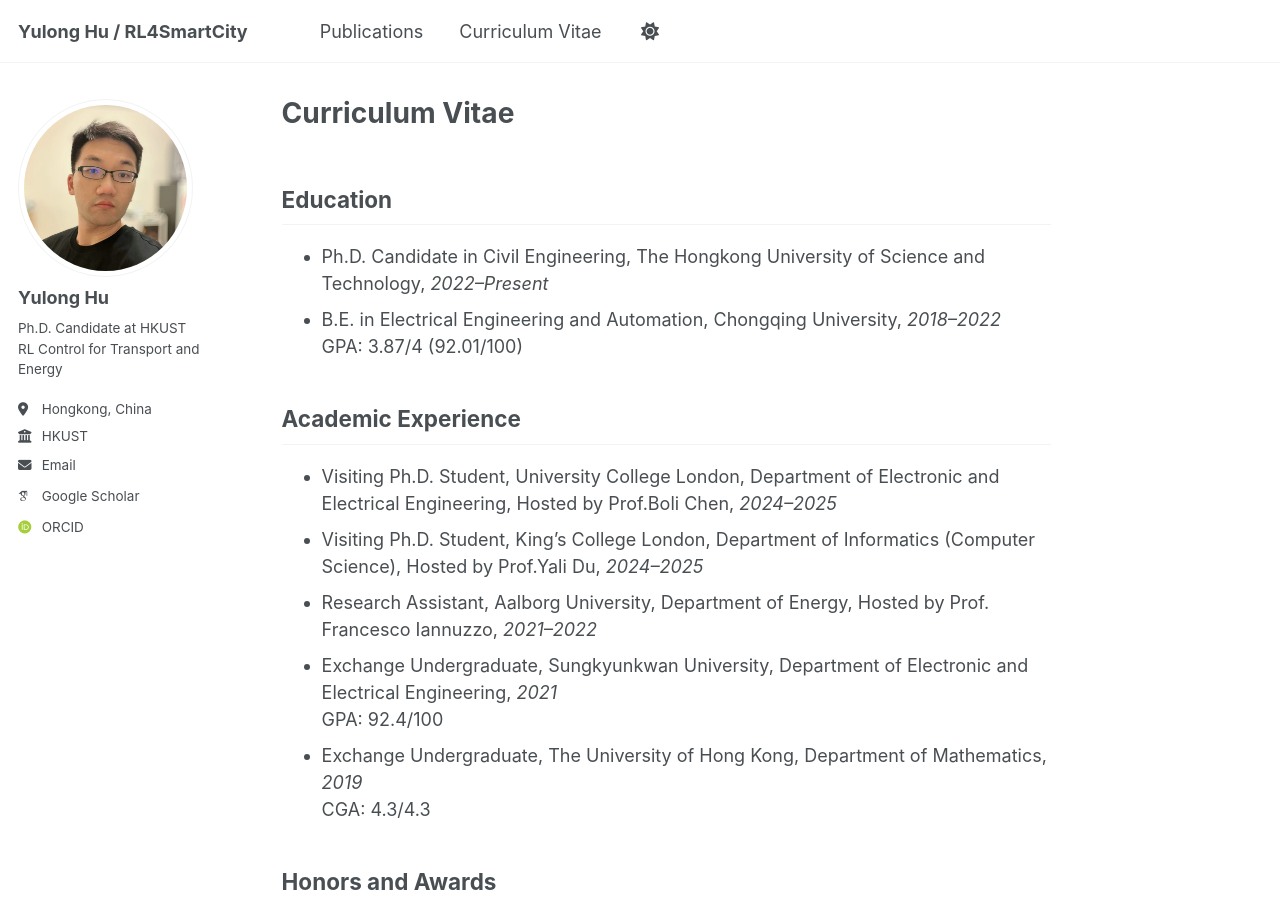
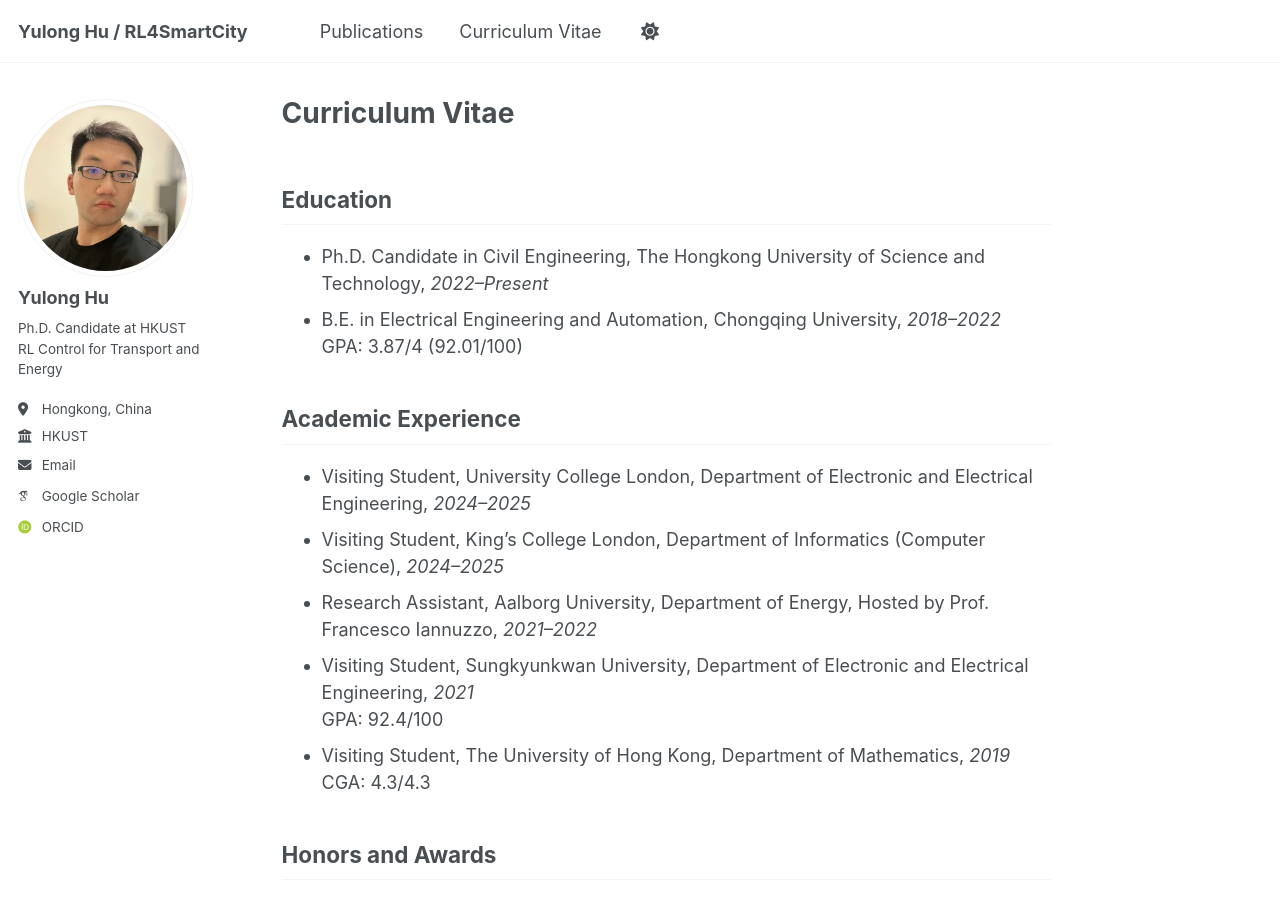
Before and after one commit to yulonghu2000/yulonghu2000.github.io, a Jekyll site: the page built from _pages/cv.md, in a window 1280 px wide and 900 px high. Built offline with Jekyll 4.4.1, drawn with Linux system fonts in a browser that asks for light colours; some web fonts are replaced.

Commit message:
Update cv.md

```diff
--- a/_pages/cv.md
+++ b/_pages/cv.md
@@ -10,12 +10,12 @@ author_profile: true
   GPA: 3.87/4 (92.01/100)
 
 ## Academic Experience
-- Visiting Ph.D. Student, University College London, Department of Electronic and Electrical Engineering, Hosted by Prof.Boli Chen, *2024–2025*
-- Visiting Ph.D. Student, King’s College London, Department of Informatics (Computer Science), Hosted by Prof.Yali Du, *2024–2025*
+- Visiting Student, University College London, Department of Electronic and Electrical Engineering, *2024–2025*
+- Visiting Student, King’s College London, Department of Informatics (Computer Science), *2024–2025*
 - Research Assistant, Aalborg University, Department of Energy, Hosted by Prof. Francesco Iannuzzo, *2021–2022*
-- Exchange Undergraduate, Sungkyunkwan University, Department of Electronic and Electrical Engineering, *2021*
+- Visiting Student, Sungkyunkwan University, Department of Electronic and Electrical Engineering, *2021*
   GPA: 92.4/100
-- Exchange Undergraduate, The University of Hong Kong, Department of Mathematics, *2019*
+- Visiting Student, The University of Hong Kong, Department of Mathematics, *2019*
   CGA: 4.3/4.3
 
 ## Honors and Awards
```
